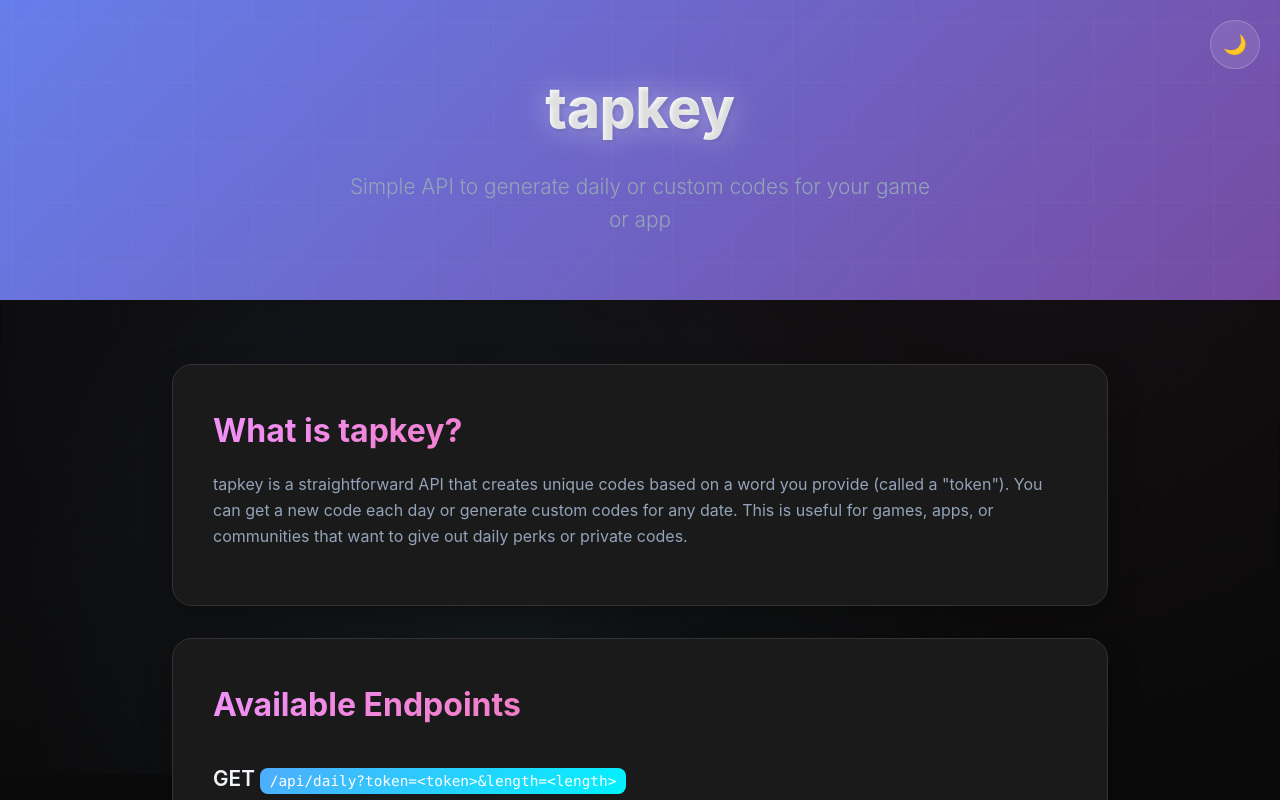
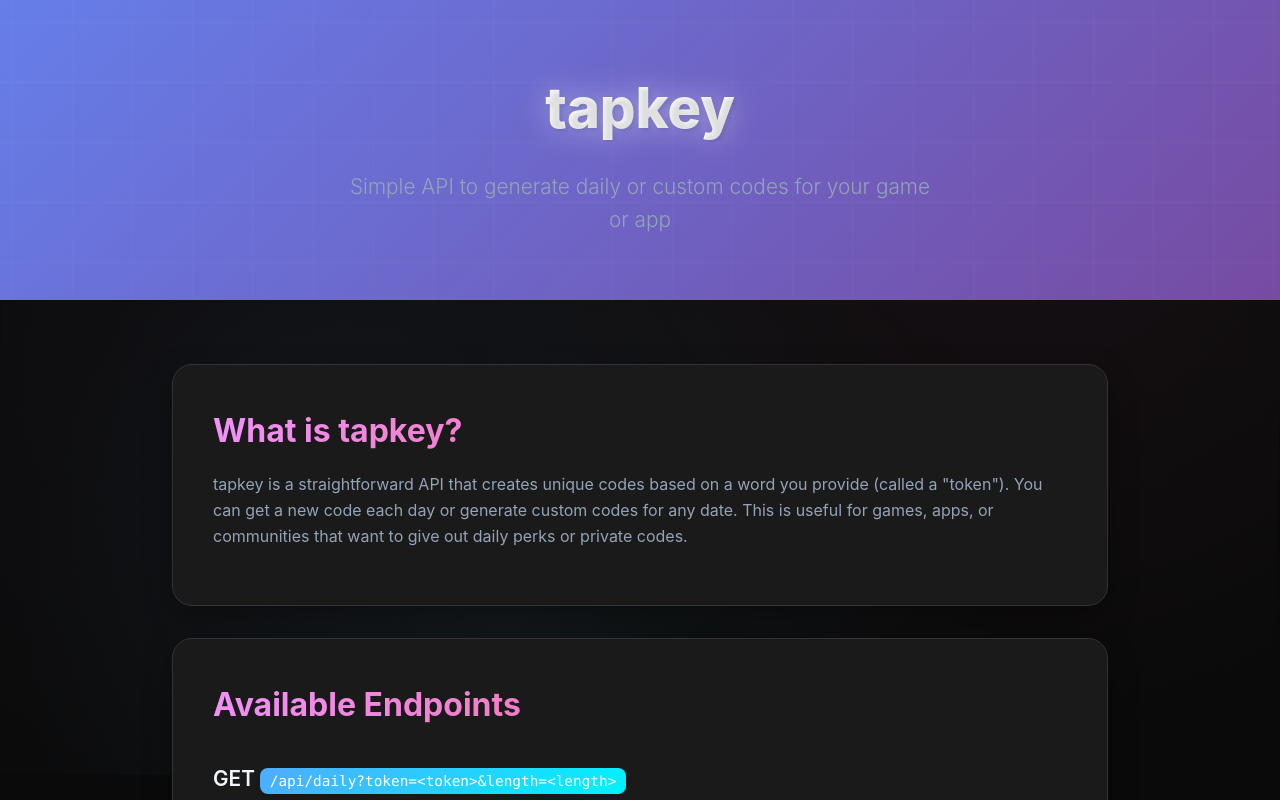
Before and after one commit to TensulStudios/discord-code-vr, a website: page index.html in a window 1280 px wide. Shown: the top 800 px of the page. Drawn offline with Linux system fonts and the light colour scheme; no server answers.

Commit message:
Update index.html

```diff
--- a/index.html
+++ b/index.html
@@ -346,7 +346,7 @@
 </style>
 </head>
 <body class="dark">
-  <div class="theme-toggle" onclick="toggleTheme()">🌙</div>
+  <div class="theme-toggle" hidden onclick="toggleTheme()">🌙</div>
 
   <header>
     <div class="header-content">
```
